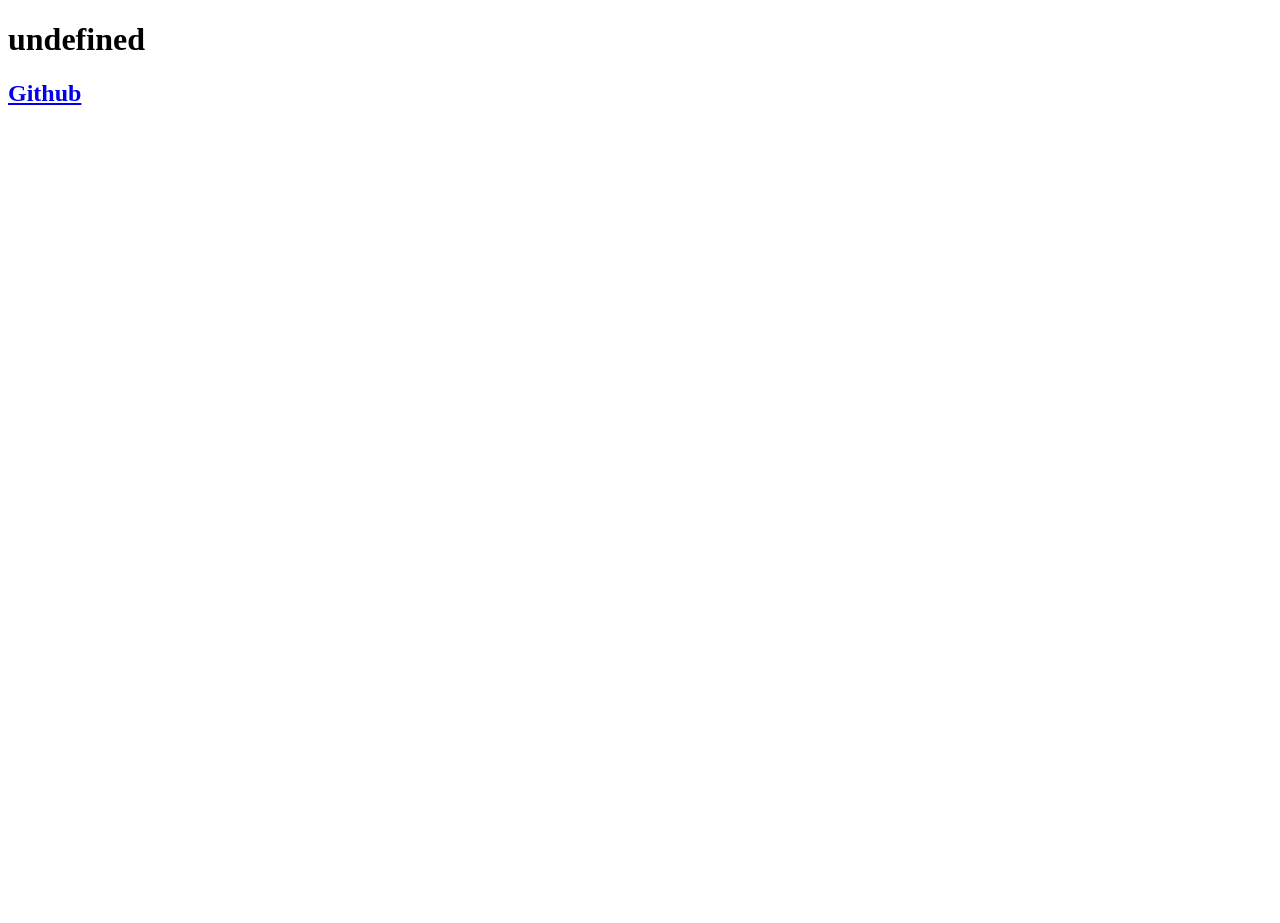
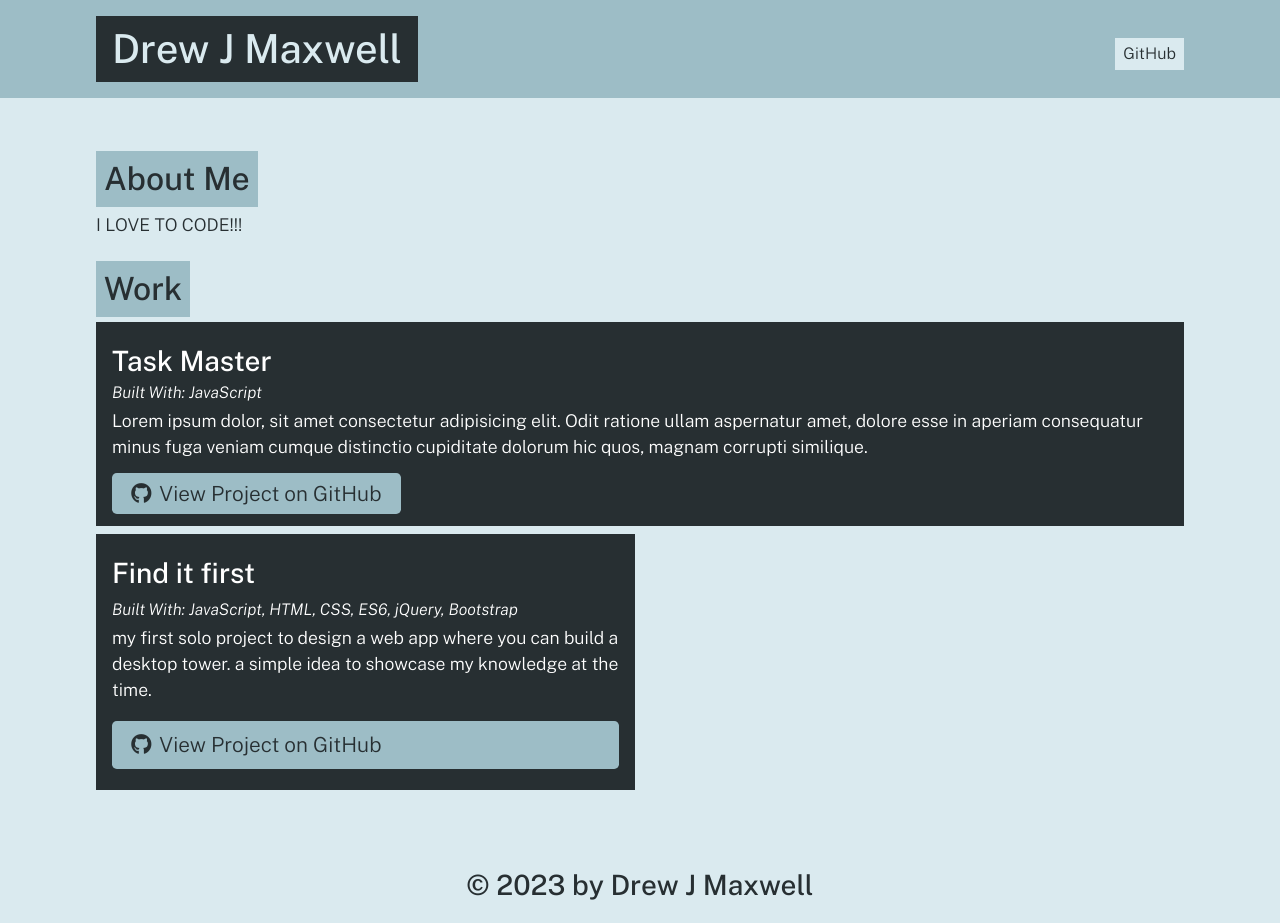
Before and after one commit to DrewMax/portfolio-generator, a website: page src/dist/index.html in a window 1280 px wide. Before the commit the page ends 800 px from the top, so only its background shows below. Drawn offline with nearby package versions, Linux system fonts and the light colour scheme.

Commit message:
HTML updated

```diff
--- a/src/dist/index.html
+++ b/src/dist/index.html
@@ -1,17 +1,71 @@
-
 <!DOCTYPE html>
 <html lang="en">
+
 <head>
     <meta charset="UTF-8">
-        <meta http-equiv="X-UA-Compatible" content="IE=edge">
     <meta name="viewport" content="width=device-width, initial-scale=1.0">
-        <meta http-equiv="X-UA-Compatible" content="ie=edge">
+    <meta http-equiv="X-UA-Compatible" content="ie=edge"?>
     <title>Portfolio Demo</title>
+    <link rel="stylesheet" href="https://cdnjs.cloudflare.com/ajax/libs/font-awesome/5.11.2/css/all.min.css">
+    <link href="https://fonts.googleapis.com/css?family=Public+Sans:300i,300,500&display=swap" rel="stylesheet">
+    <link rel="stylesheet" href="style.css">
 </head>
 
 <body>
-        <h1>undefined</h1>
-        <h2><a href="https://github.com/undefined">Github</a></h2>
+    <header>
+        <div class="container flex-row justify-space-between align-center py-3">
+            <h1 class="page-title text-secondary bg-dark py-2 px-3">Drew J Maxwell </h1>
+            <nav class="flex-row">
+                <a class="ml-2 my-1 px-2 py-1 bg-secondary text-dark" href="https://github.com/DrewMax">GitHub</a>
+            </nav>
+         </div>
+    </header>
+
+    <main class="container my-5">
+
+<section class="my-3" id="about">
+<h2 class="text-dark bg-primary p-2 display-inline-block">About Me</h2>
+<p>I LOVE TO CODE!!!</p>
+</section>
+
+
+  <section class="my-3" id="portfolio">
+    <h2 class="text-dark bg-primary p-2 display-inline-block">Work</h2>
+    <div class="flex-row justify-space-between">
+
+        <div class="col-12 mb-2 bg-dark text-light p-3">
+          <h3 class="portfolio-item-title text-light">Task Master</h3>
+          <h5 class="portfolio-languages">
+            Built With:
+            JavaScript
+          </h5>
+          <p>Lorem ipsum dolor, sit amet consectetur adipisicing elit. Odit ratione ullam aspernatur amet, dolore esse in aperiam consequatur minus fuga veniam cumque
+            distinctio cupiditate dolorum hic quos, magnam corrupti similique.</p>
+          <a href="link" class="btn"><i class="fab fa-github mr-2"></i>View Project on GitHub</a>
+        </div>
+
+
+
+        <div class="col-12 col-md-6 mb-2 bg-dark text-light p-3 flex-column">
+          <h3 class="portfolio-item-title text-light">Find it first</h3>
+          <h5 class="portfolio-languages">
+            Built With:
+            JavaScript, HTML, CSS, ES6, jQuery, Bootstrap
+          </h5>
+          <p>my first solo project to design a web app where you can build a desktop tower. a simple idea to showcase my knowledge at the time.</p>
+          <a href="https://drewmax.github.io/find-it-first/" class="btn mt-auto"><i class="fab fa-github mr-2"></i>View Project on GitHub</a>
+        </div>
+
+    </div>
+  </section>
+
+    </main>
+
+
+    <footer class="container text-center py-3">
+      <h3 class="text-dark">&copy; 2023 by Drew J Maxwell </h3>
+    </footer>
+
 
 </body>
 </html>
```
Lines whose indentation alone changed are shown as unchanged.
